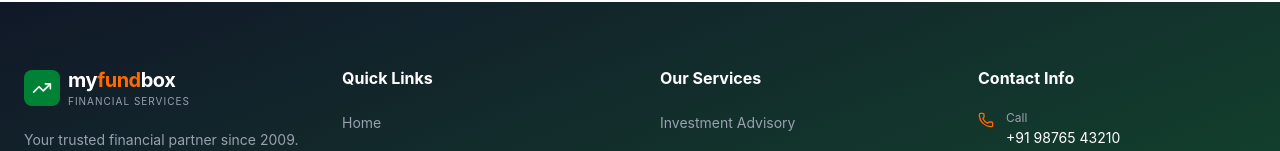
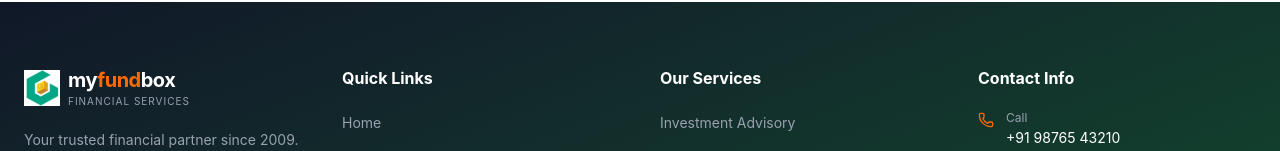
Before and after one commit to Atharv542/myfundbox, a React (Vite) app: page / in a window 1280 px wide. Shown: the part 6094-6245 px from the top of the page. Built offline with nearby package versions, Linux system fonts and the light colour scheme.

Commit message:
Added changes

```diff
--- a/src/pages/Footer.jsx
+++ b/src/pages/Footer.jsx
@@ -8,7 +8,7 @@ import {
   Facebook,
   Instagram,
 } from "lucide-react";
-
+import logo from '../assets/logo.png'
 const quickLinks = ["Home", "About Us", "Services", "Why Us", "Our Team", "Contact"];
 
 const services = [
@@ -47,9 +47,7 @@ const Footer = () => {
           <div>
 
             <div className="flex items-center gap-2 mb-5">
-              <div className="w-9 h-9 rounded-lg bg-green-700 flex items-center justify-center">
-                <TrendingUp className="w-5 h-5 text-white" />
-              </div>
+              <img src={logo} className="w-9 h-9"/>
 
               <div>
                 <div className="font-bold text-xl tracking-tight">
```
